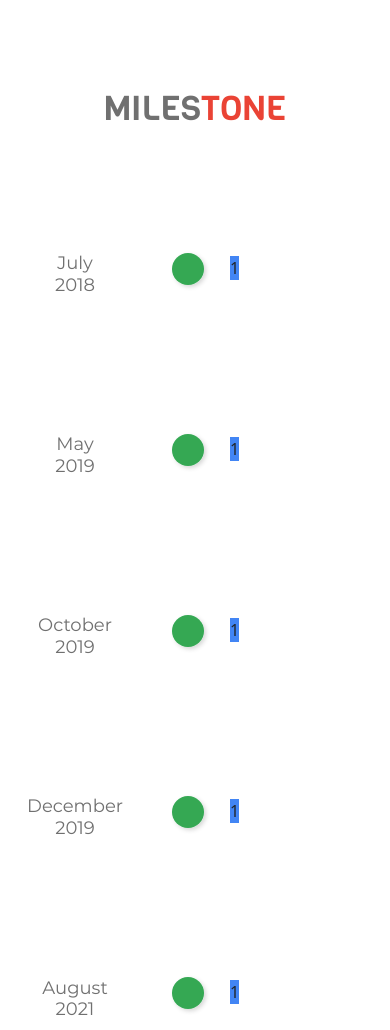
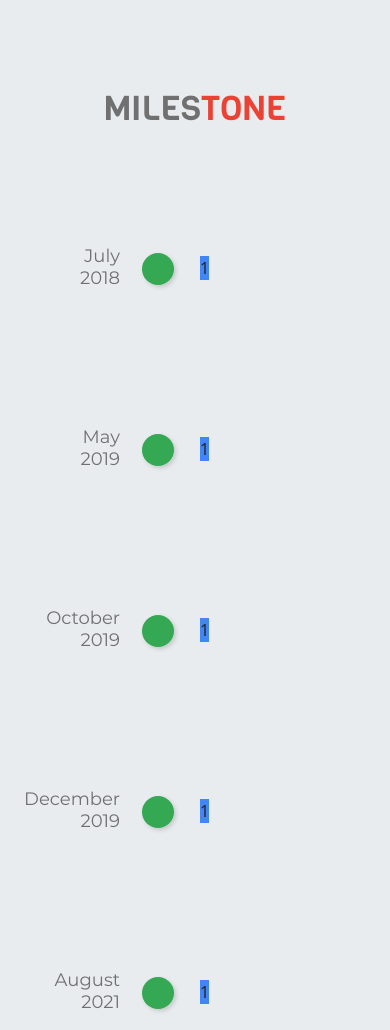
Before and after one commit to belankus/belankus.github.io, a PHP site: page / in a window 390 px wide. Shown: the part 1411-2441 px from the top of the page. Run offline with PHP 8.4, Linux system fonts and the light colour scheme.

Commit message:
milestone garis

```diff
--- a/css/main.css
+++ b/css/main.css
@@ -256,10 +256,26 @@ section .main {
   position: relative;
   top: -300px;
   left: -50px;
+  z-index: 1;
+}
+
+.about .wave {
+  position: relative;
+  bottom: 600px;
+  z-index: 3;
+  left: -15px;
+}
+
+.about .wave1 {
+  position: relative;
+  bottom: 830px;
+  left: 800px;
+  z-index: 0;
 }
 
 .milestone {
   width: 100%;
+  background-color: #e9ecef;
 }
 
 .milestone .judul {
@@ -302,7 +318,7 @@ section .main {
           align-items: center;
       grid-template-areas: ". tanggal1 . . tanggal2 . . . tanggal3 . . ."
  ". titik1 garis1 garis1 titik2 garis2 garis2 garis2 titik3 garis3 garis3 garis3"
- "konten1 konten1 konten1 konten2 konten2 konten2 konten3 konten3 konten3 garis3 garis3 garis3"
+ ". konten1 . . konten2 . . . konten3 garis3 garis3 garis3"
  ". . . tanggal5 . . . . tanggal4 garis3 garis3 garis3"
  "garis5 garis5 garis5 titik5 garis4 garis4 garis4 garis4 titik4 garis3 garis3 garis3"
  "garis5 garis5 garis5 konten5 . . . konten4 konten4 konten4 . ."
@@ -315,94 +331,82 @@ section .main {
   -ms-grid-row: 1;
   -ms-grid-column: 2;
   grid-area: tanggal1;
-  -ms-flex-item-align: end;
-      -ms-grid-row-align: end;
-      align-self: end;
 }
 
 .milestone .tanggal2 {
   -ms-grid-row: 1;
   -ms-grid-column: 5;
   grid-area: tanggal2;
-  -ms-flex-item-align: end;
-      -ms-grid-row-align: end;
-      align-self: end;
 }
 
 .milestone .tanggal3 {
   -ms-grid-row: 1;
   -ms-grid-column: 9;
   grid-area: tanggal3;
-  -ms-flex-item-align: end;
-      -ms-grid-row-align: end;
-      align-self: end;
 }
 
 .milestone .tanggal4 {
   -ms-grid-row: 4;
   -ms-grid-column: 9;
   grid-area: tanggal4;
-  -ms-flex-item-align: end;
-      -ms-grid-row-align: end;
-      align-self: end;
 }
 
 .milestone .tanggal5 {
   -ms-grid-row: 4;
   -ms-grid-column: 4;
   grid-area: tanggal5;
-  -ms-flex-item-align: end;
-      -ms-grid-row-align: end;
-      align-self: end;
 }
 
 .milestone .tanggal6 {
   -ms-grid-row: 7;
   -ms-grid-column: 4;
   grid-area: tanggal6;
-  -ms-flex-item-align: end;
-      -ms-grid-row-align: end;
-      align-self: end;
 }
 
 .milestone .tanggal7 {
   -ms-grid-row: 7;
   -ms-grid-column: 7;
   grid-area: tanggal7;
-  -ms-flex-item-align: end;
-      -ms-grid-row-align: end;
-      align-self: end;
 }
 
 .milestone .tanggal8 {
   -ms-grid-row: 7;
   -ms-grid-column: 11;
   grid-area: tanggal8;
+}
+
+.milestone .tanggal1,
+.milestone .tanggal2,
+.milestone .tanggal3,
+.milestone .tanggal4,
+.milestone .tanggal5,
+.milestone .tanggal6,
+.milestone .tanggal7,
+.milestone .tanggal8 {
   -ms-flex-item-align: end;
       -ms-grid-row-align: end;
       align-self: end;
+  position: relative;
+  bottom: -30px;
 }
 
 .milestone .konten1 {
   -ms-grid-row: 3;
-  -ms-grid-column: 1;
-  -ms-grid-column-span: 3;
+  -ms-grid-column: 2;
   grid-area: konten1;
   background: #4285f4;
 }
 
 .milestone .konten2 {
   -ms-grid-row: 3;
-  -ms-grid-column: 4;
-  -ms-grid-column-span: 3;
+  -ms-grid-column: 5;
   grid-area: konten2;
   background: #4285f4;
 }
 
 .milestone .konten3 {
   -ms-grid-row: 3;
-  -ms-grid-column: 7;
-  -ms-grid-column-span: 3;
+  -ms-grid-column: 9;
   grid-area: konten3;
   background: #4285f4;
 }
@@ -590,18 +604,45 @@ section .main {
     color: #707070;
     display: inline-block;
   }
+  header h3,
+  header h2,
+  header p,
+  header .playground {
+    text-align: center;
+  }
+  header .photo1 {
+    position: absolute;
+    left: 0;
+    top: 400px;
+  }
+  header .photo1 img {
+    height: 200px;
+  }
   .about {
     position: relative;
   }
   .about .polygon2 {
     position: absolute;
-    top: 170px;
+    top: -100px;
     right: -100px;
     z-index: 0;
   }
   .about p {
     position: relative;
     z-index: 1;
+  }
+  .about .photo2 {
+    position: absolute;
+    bottom: 0px;
+    left: 0;
+    z-index: 2;
+  }
+  .about img {
+    width: 150px;
+  }
+  .about .wave,
+  .about .wave1 {
+    display: none;
   }
   .milestone {
     width: 100%;
@@ -611,8 +652,8 @@ section .main {
             column-gap: 30px;
     display: -ms-grid;
     display: grid;
-    -ms-grid-columns: 150px 20px auto;
-        grid-template-columns: 150px 20px auto;
+    -ms-grid-columns: 120px 20px auto;
+        grid-template-columns: 120px 20px auto;
     -ms-grid-rows: (1fr)[9];
         grid-template-rows: repeat(9, 1fr);
         grid-template-areas: "tanggal4 titik4 konten4"
@@ -624,6 +665,9 @@ section .main {
  "tanggal7 titik7 konten7"
  ". . ."
  "tanggal8 titik8 konten8";
+  }
+  .milestone h3 {
+    text-align: right;
   }
   .milestone .tanggal4 {
     -ms-grid-row: 1;
@@ -650,6 +694,19 @@ section .main {
     -ms-grid-column: 1;
     grid-area: tanggal8;
   }
+  .milestone .tanggal4,
+  .milestone .tanggal5,
+  .milestone .tanggal6,
+  .milestone .tanggal7,
+  .milestone .tanggal8 {
+    position: relative;
+    -ms-flex-item-align: center;
+        -ms-grid-row-align: center;
+        align-self: center;
+    bottom: -5px;
+    -ms-grid-column-align: end;
+        justify-self: end;
+  }
   .milestone .titik4 {
     -ms-grid-row: 1;
     -ms-grid-column: 2;
--- a/css/main.scss
+++ b/css/main.scss
@@ -3,6 +3,7 @@ $hijau: #34a853;
 $biru: #4285f4;
 $merah: #ea4335;
 $latar: #f8f9fa;
+$latar2: #e9ecef;
 $huruf: #707070;
 
 @font-face {
@@ -241,11 +242,27 @@ section {
     position: relative;
     top: -300px;
     left: -50px;
+
+    z-index: 1;
+  }
+  .wave {
+    position: relative;
+    bottom: 600px;
+    z-index: 3;
+    left: -15px;
+  }
+
+  .wave1 {
+    position: relative;
+    bottom: 830px;
+    left: 800px;
+    z-index: 0;
   }
 }
 
 .milestone {
   width: 100%;
+  background-color: $latar2;
 
   .judul {
     padding-top: 90px;
@@ -280,7 +297,7 @@ section {
     grid-template-areas:
       ". tanggal1 . . tanggal2 . . . tanggal3 . . ."
       ". titik1 garis1 garis1 titik2 garis2 garis2 garis2 titik3 garis3 garis3 garis3"
-      "konten1 konten1 konten1 konten2 konten2 konten2 konten3 konten3 konten3 garis3 garis3 garis3"
+      ". konten1 . . konten2 . . . konten3 garis3 garis3 garis3"
       ". . . tanggal5 . . . . tanggal4 garis3 garis3 garis3"
       "garis5 garis5 garis5 titik5 garis4 garis4 garis4 garis4 titik4 garis3 garis3 garis3"
       "garis5 garis5 garis5 konten5 . . . konten4 konten4 konten4 . ."
@@ -291,35 +308,40 @@ section {
 
   .tanggal1 {
     grid-area: tanggal1;
-    align-self: end;
   }
   .tanggal2 {
     grid-area: tanggal2;
-    align-self: end;
   }
   .tanggal3 {
     grid-area: tanggal3;
-    align-self: end;
   }
   .tanggal4 {
     grid-area: tanggal4;
-    align-self: end;
   }
   .tanggal5 {
     grid-area: tanggal5;
-    align-self: end;
   }
   .tanggal6 {
     grid-area: tanggal6;
-    align-self: end;
   }
   .tanggal7 {
     grid-area: tanggal7;
-    align-self: end;
   }
   .tanggal8 {
     grid-area: tanggal8;
+  }
+
+  .tanggal1,
+  .tanggal2,
+  .tanggal3,
+  .tanggal4,
+  .tanggal5,
+  .tanggal6,
+  .tanggal7,
+  .tanggal8 {
     align-self: end;
+    position: relative;
+    bottom: -30px;
   }
   .konten1 {
     grid-area: konten1;
@@ -475,13 +523,28 @@ section {
       position: relative;
       z-index: 1;
     }
+
+    .photo2 {
+      position: absolute;
+      bottom: 0px;
+      left: 0;
+      z-index: 2;
+    }
+    img {
+      width: 150px;
+    }
+    .wave,
+    .wave1 {
+      display: none;
+    }
   }
   .milestone {
     width: 100%;
+
     .grid-container {
       column-gap: 30px;
       display: grid;
-      grid-template-columns: 150px 20px auto;
+      grid-template-columns: 120px 20px auto;
       grid-template-rows: repeat(9, 1fr);
       grid-template-areas:
         "tanggal4 titik4 konten4"
@@ -493,6 +556,9 @@ section {
         "tanggal7 titik7 konten7"
         ". . ."
         "tanggal8 titik8 konten8";
+    }
+    h3 {
+      text-align: right;
     }
     .tanggal4 {
       grid-area: tanggal4;
@@ -509,6 +575,17 @@ section {
     .tanggal8 {
       grid-area: tanggal8;
     }
+
+    .tanggal4,
+    .tanggal5,
+    .tanggal6,
+    .tanggal7,
+    .tanggal8 {
+      position: relative;
+      align-self: center;
+      bottom: -5px;
+      justify-self: end;
+    }
     .titik4 {
       grid-area: titik4;
     }
--- a/index.html
+++ b/index.html
@@ -15,7 +15,9 @@
     <title>Bellawan Kusuma Aji</title>
   </head>
   <body id="home">
+    <!-- Cover -->
     <header>
+      <!-- navbar -->
       <nav class="navbar transparan navbar-expand-lg fixed-top navbar-gaya">
         <div class="container">
           <a class="navbar-brand" href="#"><img src="img/logo.png" alt="Logo" class="logo" /></a>
@@ -33,7 +35,7 @@
           </div>
         </div>
       </nav>
-      <!-- <div class="navbar-layer"></div> -->
+      <!-- akhir navbar -->
       <div class="cover">
         <div class="container welcome">
           <h3>Welcome to</h3>
@@ -57,6 +59,8 @@
       <div class="trapesium2"><img src="img/trapesium2.svg" alt="" /></div>
       <div class="trapesium3"><img src="img/trapesium3.svg" alt="" /></div>
     </header>
+    <!-- Akhir Cover -->
+    <!-- about -->
     <section id="about" class="about">
       <div class="container">
         <h1>ABOUT <span class="merah">ME</span></h1>
@@ -76,10 +80,14 @@
         </div>
       </div>
       <div class="polygon2"><img src="img/polygon2.svg" alt="" /></div>
-      <div class="photo2"><img src="img/photo2.svg" alt="" /></div>
+      <div class="photo2"><img src="img/photo2.png" alt="" width="250px" /></div>
       <div class="garis-1"><img src="img/garis1.svg" alt="" /></div>
       <div class="garis-2"><img src="img/garis2.svg" alt="" /></div>
+      <div class="wave"><img src="img/wave.svg" alt="" /></div>
+      <div class="wave1"><img src="img/wave1.svg" alt="" /></div>
     </section>
+    <!-- akhir about -->
+    <!-- milestone -->
     <section id="milestone" class="milestone">
       <div class="judul">
         <h1>MILES<span>TONE</span></h1>
@@ -119,11 +127,11 @@
         <div class="titik8"><img src="img/titik.svg" alt="" /></div>
         <div class="garis1"><img src="img/garis.svg" alt="" /></div>
         <div class="garis2"><img src="img/garis-2.svg" alt="" /></div>
-        <div class="garis3">1</div>
+        <div class="garis3"><img src="img/garis-lengkung2.svg" alt="" /></div>
         <div class="garis4"><img src="img/garis-4.svg" alt="" /></div>
-        <div class="garis5">1</div>
-        <div class="garis6"><img src="img/garis.svg" alt="" /></div>
-        <div class="garis7"><img src="img/garis.svg" alt="" /></div>
+        <div class="garis5"><img src="img/garis-lengkung.svg" alt="" /></div>
+        <div class="garis6"><img src="img/garis-6.svg" alt="" /></div>
+        <div class="garis7"><img src="img/garis-7.svg" alt="" /></div>
         <div class="konten1">1</div>
         <div class="konten2">1</div>
         <div class="konten3">1</div>
@@ -134,6 +142,7 @@
         <div class="konten8">1</div>
       </div>
     </section>
+    <!-- akhir milestone -->
     <section id="gallery"></section>
     <section id="contact-me"></section>
     <footer></footer>
```
Also changed, not shown: other parts of css/main.css (+21 -4 lines), other parts of css/main.scss (+40 -5 lines), img/garis-6.svg (added), img/garis-7.svg (added), img/garis-lengkung.svg (added), img/garis-lengkung2.svg (added), img/konten.svg (added), img/photo2.png (added), img/polygon3.svg (added), img/wave.svg (added), 1 other file.
